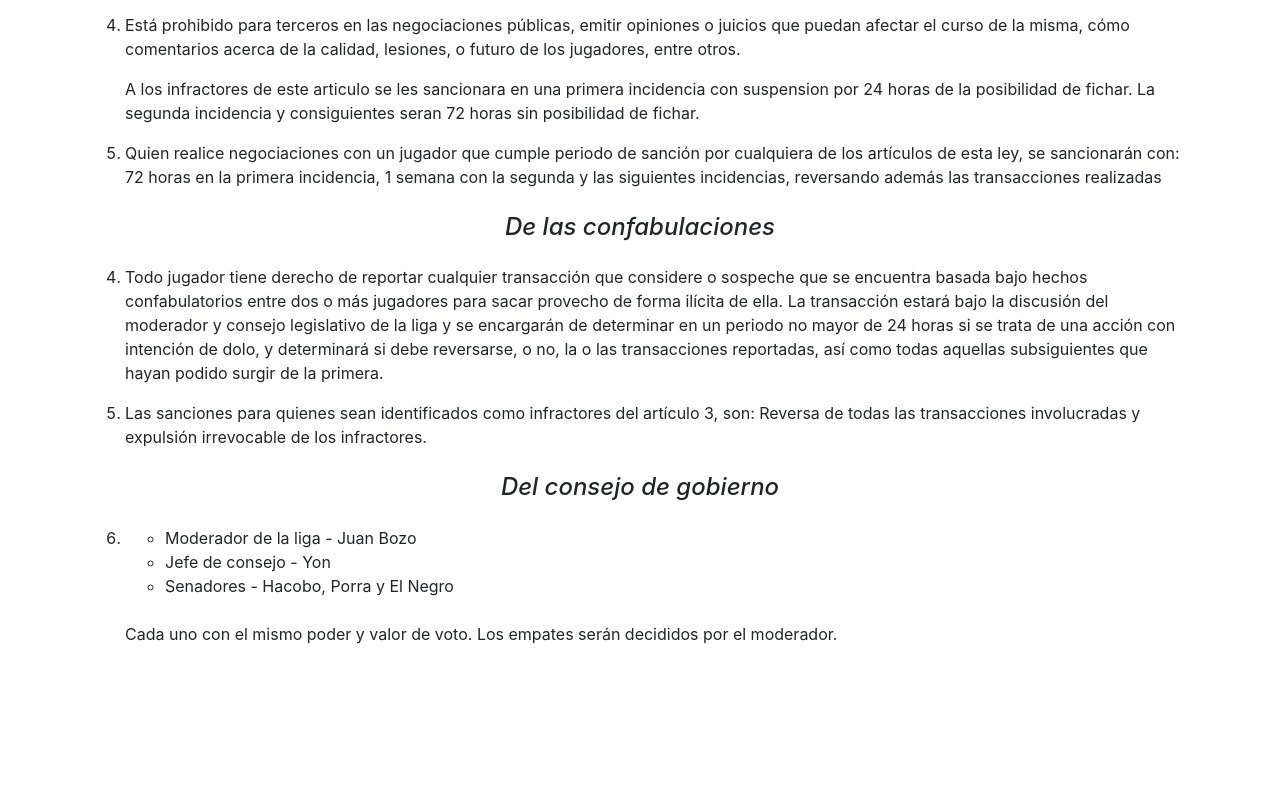
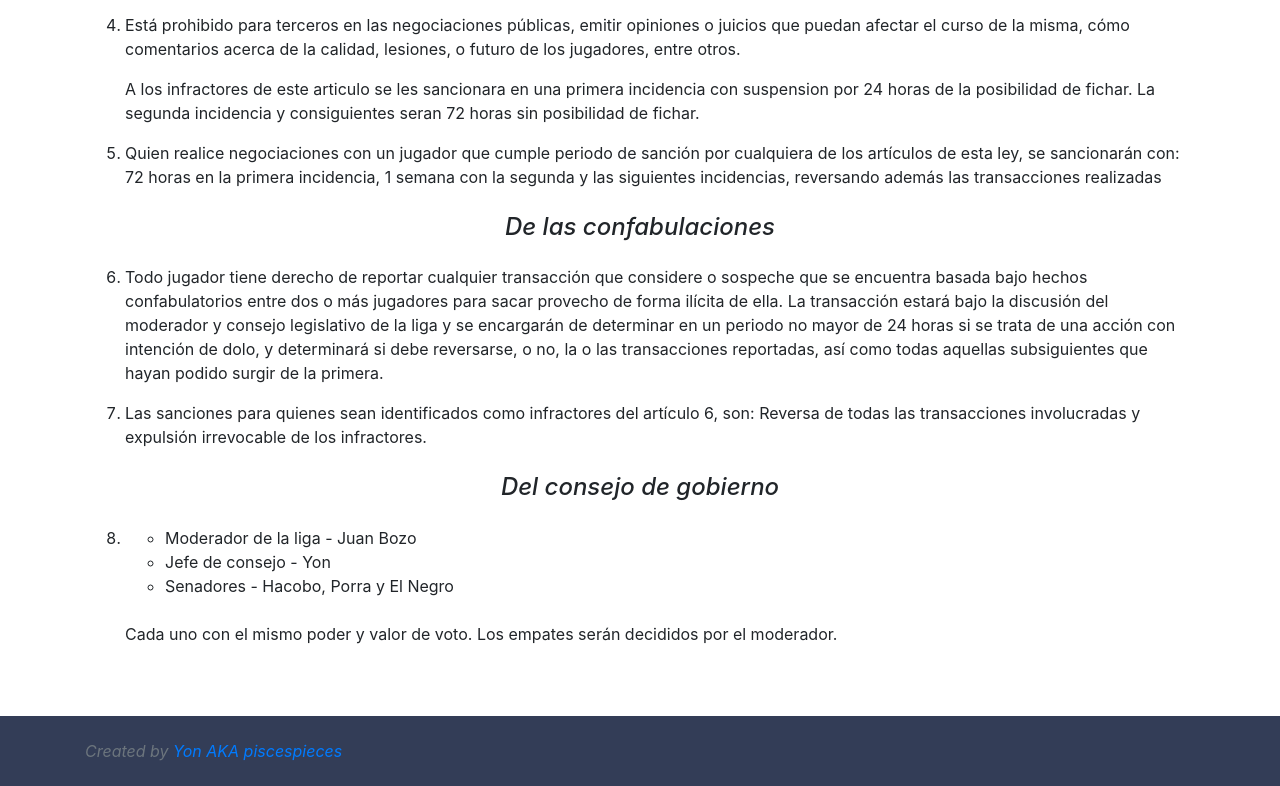
Before and after one commit to piscespieces/laligafantasy, a plain HTML site: page index.html in a window 1280 px wide. Shown: the part 505-1291 px from the top of the page. Before the commit the page ends 1175 px from the top, so only its background shows below. Drawn offline with nearby package versions, Linux system fonts and the light colour scheme.

Commit message:
revised updated

```diff
--- a/index.html
+++ b/index.html
@@ -31,7 +31,7 @@
         </nav>
     </header>
 
-    <main>
+    <main class="mb-4">
         <section class="container">
             <div class="text-center mb-2">
                 <h1>Constitución de LaLiga Fantasy Venezuela 🇻🇪</h1>
@@ -103,7 +103,7 @@
             </div>
 
             <div class="art-container mb-4">
-                <ol start="4">
+                <ol start="6">
                     <li>
                         <p>
                             Todo jugador tiene derecho de reportar cualquier transacción que considere o sospeche
@@ -120,7 +120,7 @@
                     </li>
                     <li>
                         <p>
-                            Las sanciones para quienes sean identificados como infractores del artículo 3, son:
+                            Las sanciones para quienes sean identificados como infractores del artículo 6, son:
                             Reversa de todas las transacciones involucradas y expulsión irrevocable de los infractores.
                         </p>
                     </li>
@@ -134,7 +134,7 @@
             </div>
 
             <div class="art-container mb-4">
-                <ol start="6">
+                <ol start="8">
                     <li>
                         <ul class="mb-4">
                             <li>
@@ -159,8 +159,12 @@
         </section>
     </main>
 
-    <footer>
-
+    <footer class="footer bg-darkblue" style="height: 70px; display:flex; align-items: center; margin-top: 70px;">
+        <div class="container">
+            <span class="text-muted text-white">
+                <i>Created by <a href="https://www.andresurdaneta.com">Yon AKA piscespieces</a></i>
+            </span>
+        </div>
     </footer>
 
     <script src="https://code.jquery.com/jquery-3.5.1.slim.min.js"
--- a/styles.css
+++ b/styles.css
@@ -46,3 +46,6 @@ main > section > h4 {
 .text-light {
   color: hsla(0, 0%, 100%, 0.5);
 }
+.text-white {
+  color: #ffffff;
+}
```
